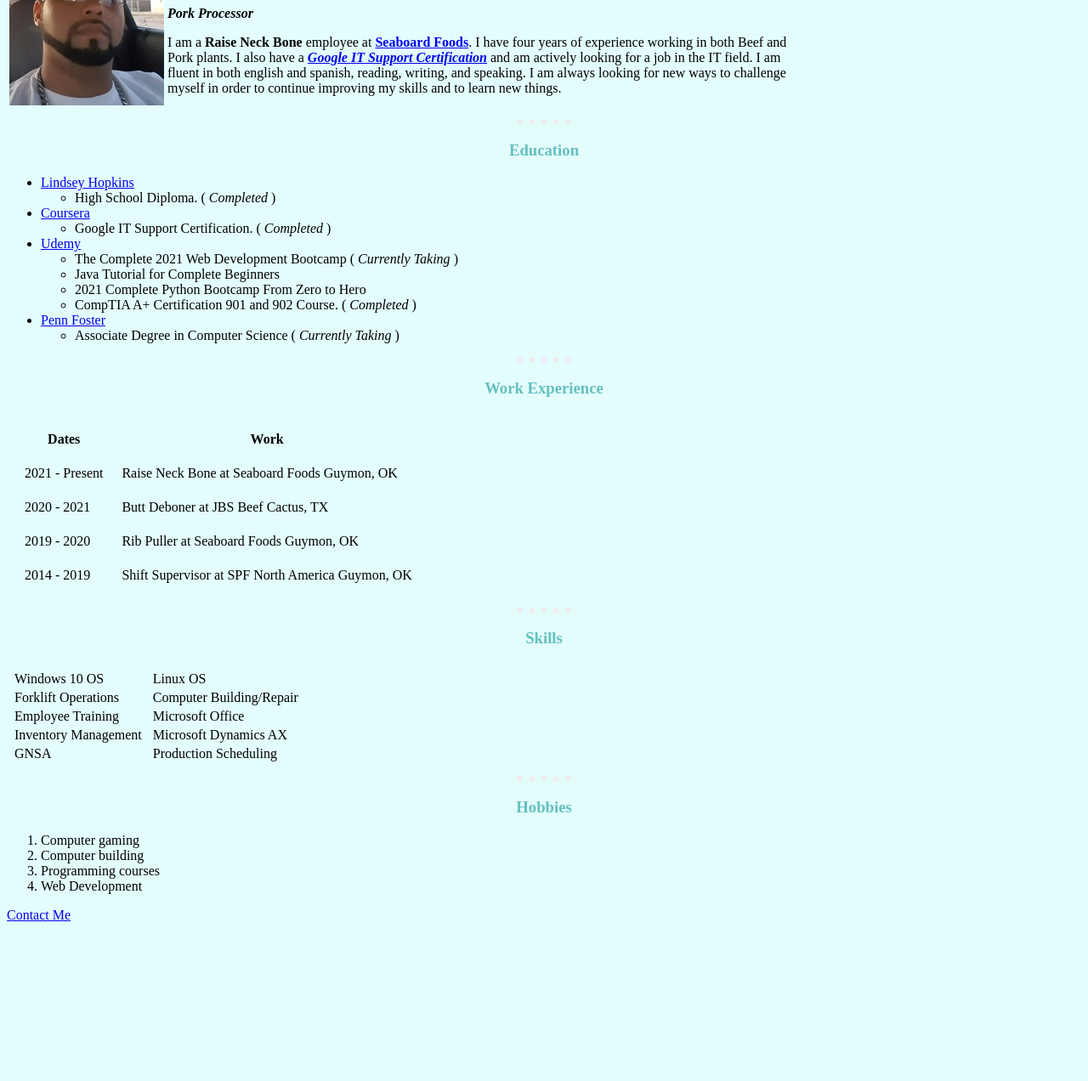
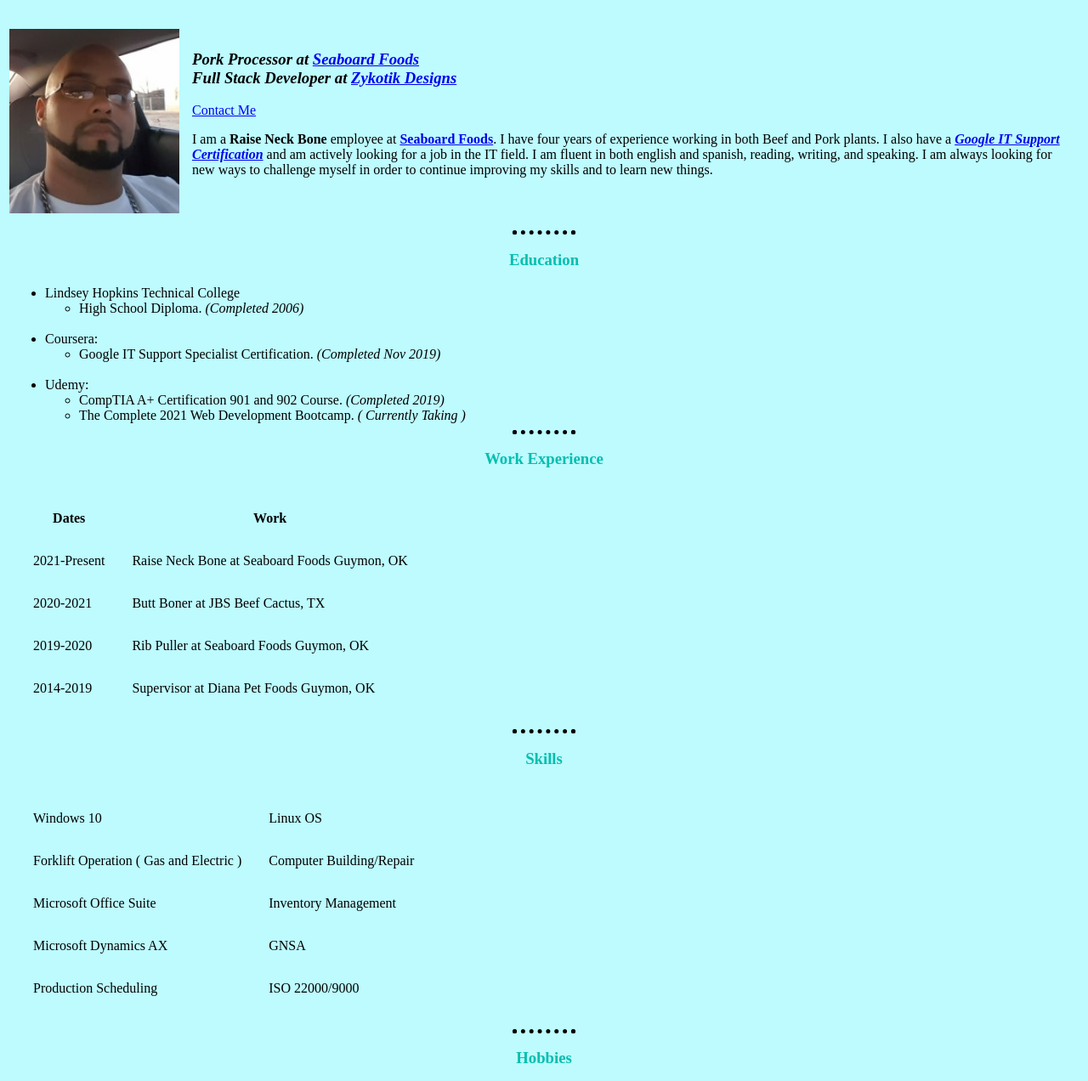
Before and after one commit to ramondh33/cv, a plain HTML site: page index.html in a window 1280 px wide. Shown: the part 84-1356 px from the top of the page at 85% size. Before the commit the page ends 1178 px from the top, so only its background shows below. Drawn offline with Linux system fonts and the light colour scheme.

Commit message:
Add files via upload

```diff
--- a/contact.html
+++ b/contact.html
@@ -1,26 +1,72 @@
 <!DOCTYPE html>
-<html lang="en" dir="ltr">
+<html lang="en">
+  <head>
+    <meta charset="UTF-8" />
+    <meta http-equiv="X-UA-Compatible" content="IE=edge" />
+    <meta name="viewport" content="width=device-width, initial-scale=1.0" />
+    <title>Contact Me</title>
+    <style>
+      body {
+        background-color: rgb(189, 251, 255);
+      }
+    </style>
+  </head>
+  <body>
+    <h1 style="text-align: center; color: rgb(4, 190, 175)">Contact Me</h1>
+    <p>Please use the following form to get in contact with me. Thanks!</p>
+    <form
+      action="mailto:natasmai187@gmail.com"
+      enctype="text/plain"
+      method="post"
+      style="padding: 10px"
+    >
+      <label for="uname">Name:</label><br />
+      <input type="text" name="uname" id="uname" style="margin: 10px" /><br />
+      <label for="uemail">Email:</label><br />
+      <input
+        type="email"
+        name="uemail"
+        id="uemail"
+        style="margin: 10px"
+      /><br />
+      <label for="subject">Subject:</label><br />
+      <textarea
+        name="subject"
+        id="subject"
+        cols="30"
+        rows="1"
+        style="margin: 10px"
+      ></textarea
+      ><br />
+      <label for="message" name="message" id="message"
+        >Enter your message below:</label
+      ><br />
+      <textarea
+        name="message"
+        id="message"
+        cols="100"
+        rows="20"
+        style="margin: 10px"
+      ></textarea
+      ><br />
+      <label for="agree">Best way to contact you:</label><br />
 
-<head>
-  <meta charset="utf-8">
-  <title>Contact Me</title>
-  <link rel="stylesheet" href="css/styles.css">
+      <input type="radio" style="margin: 10px 0" />
+      <label for="text">Text</label><br />
 
-</head>
-
-<body>
-  <p>If you would like to contact me please send me an email using the form below. Thank you!</p>
-  <form action="mailto:ramon.d.hernandez@gmail.com" method="post" enctype="text/plain">
-    <label for="yourName">Name:</label>
-    <input type="text" name="" value="" required><br>
-    <label for="yourEmail">Email:</label>
-    <input type="email" name="" value="" required><br>
-    <label for="yourMessage">Your Message:</label><br>
-    <textarea name="name" rows="10" cols="30"></textarea><br>
-    <input type="submit" name="" value="Send">
-
-  </form>
-  <p>To go back to the main page please click <a href="index.html">here</a></p>
-</body>
-
+      <input type="radio" style="margin: 10px 0" />
+      <label for="call">Phone Call</label><br />
+      <input type="radio" style="margin: 10px 0" />
+      <label for="email">Email</label><br />
+      <button
+        type="button"
+        style="margin: 10px 0"
+        onclick="alert('Thanks for reaching out!');"
+        target="blank"
+      >
+        Send
+      </button>
+    </form>
+    <p>To return to the home page click <a href="index.html">Here</a></p>
+  </body>
 </html>
--- a/index.html
+++ b/index.html
@@ -1,141 +1,163 @@
 <!DOCTYPE html>
-<html lang="en" dir="ltr">
-
+<html lang="en">
   <head>
-  <meta charset="utf-8">
-  <title>Ramon's Personal Site</title>
-  <link rel="stylesheet" href="css/styles.css">
-
+    <meta charset="UTF-8" />
+    <meta http-equiv="X-UA-Compatible" content="IE=edge" />
+    <meta name="viewport" content="width=device-width, initial-scale=1.0" />
+    <title>Ramon D. Hernandez</title>
+    <style>
+      body {
+        background-color: rgb(189, 251, 255);
+      }
+    </style>
   </head>
-
   <body>
+    <h1
+      style="text-align: center; padding-bottom: 30px; color: rgb(4, 190, 175)"
+    >
+      Ramon D. Hernandez
+    </h1>
     <table>
       <tr>
-      <table width='75%'>
-        <td><img src="Images/mine.jpg" alt="Ramon's profile picture."></td>
         <td>
-          <h1>Ramon D. Hernandez</h1>
-          <p><em><strong>Pork Processor</strong></em></p>
-          <p>I am a <strong>Raise Neck Bone</strong> employee at <strong><a href="https://seaboardfoods.com/About/Pages/Facts_Figures_Plant.aspx">Seaboard Foods</a></strong>. I have four years of experience working in both Beef and Pork plants. I
-            also have a
+          <img src="images/me.jpg" alt="Picture of myself." width="200px" />
+        </td>
+        <td>
+          <table cellspacing="10">
+            <tr>
+              <td>
+                <h3>
+                  <em
+                    >Pork Processor at
+                    <a href="http://www.seaboardfoods.com">Seaboard Foods</a
+                    ><br />
+                    Full Stack Developer at
+                    <a href="index.html">Zykotik Designs</a></em
+                  >
+                </h3>
+                <a href="contact.html">Contact Me</a>
+                <br />
+
+                <p>
+                  I am a <strong>Raise Neck Bone</strong> employee at
+                  <strong
+                    ><a
+                      href="https://seaboardfoods.com/About/Pages/Facts_Figures_Plant.aspx"
+                      >Seaboard Foods</a
+                    ></strong
+                  >. I have four years of experience working in both Beef and
+                  Pork plants. I also have a
                   <a
-              href="https://www.coursera.org/professional-certificates/google-it-support?utm_source=gg&utm_medium=sem&utm_campaign=05-GITSupport-US-DesktopOnly&utm_content=05-GITSupport-US-DesktopOnly&campaignid=2024515338&adgroupid=120728026058&device=c&keyword=&matchtype=b&network=g&devicemodel=&adpostion=&creativeid=506862277148&hide_mobile_promo&gclid=Cj0KCQjwp86EBhD7ARIsAFkgakgn7cdbW-xfRkMtgNpi5ESNG209Ets1x7u6zxmLQZLd9l8cNPvlnsYaAoOAEALw_wcB"><em><strong>Google
-                  IT Support Certification</strong></em></a>
-            and am actively looking for a job in the IT field. I am fluent in both english and spanish, reading, writing, and speaking. I am always looking for new ways to challenge myself in order to continue improving my skills and to learn new
-            things.
+                    href="https://www.coursera.org/professional-certificates/google-it-support?utm_source=gg&utm_medium=sem&utm_campaign=05-GITSupport-US-DesktopOnly&utm_content=05-GITSupport-US-DesktopOnly&campaignid=2024515338&adgroupid=120728026058&device=c&keyword=&matchtype=b&network=g&devicemodel=&adpostion=&creativeid=506862277148&hide_mobile_promo&gclid=Cj0KCQjwp86EBhD7ARIsAFkgakgn7cdbW-xfRkMtgNpi5ESNG209Ets1x7u6zxmLQZLd9l8cNPvlnsYaAoOAEALw_wcB"
+                    ><em
+                      ><strong>Google IT Support Certification</strong></em
+                    ></a
+                  >
+                  and am actively looking for a job in the IT field. I am fluent
+                  in both english and spanish, reading, writing, and speaking. I
+                  am always looking for new ways to challenge myself in order to
+                  continue improving my skills and to learn new things.
                 </p>
               </td>
-      </table>
-    </tr>
-
-  </table>
-  <hr>
-  <h3>Education</h3>
-  <ul>
-    <li><a href="https://www.lindseyhopkins.edu/">Lindsey Hopkins</a></li>
-    <ul>
-      <li>High School Diploma. ( <em>Completed</em> )</li>
-    </ul>
-    <li><a href="https://www.coursera.org/">Coursera</a></li>
-    <ul>
-      <li>Google IT Support Certification. ( <em>Completed</em> )</li>
-    </ul>
-    <li><a href="https://www.udemy.com/">Udemy</a></li>
-    <ul>
-      <li>The Complete 2021 Web Development Bootcamp ( <em>Currently Taking</em> )</li>
-      <li>Java Tutorial for Complete Beginners</li>
-      <li>2021 Complete Python Bootcamp From Zero to Hero</li>
-      <li>CompTIA A+ Certification 901 and 902 Course. ( <em>Completed</em> )</li>
-    </ul>
-    <li><a
-        href="https://lp.pennfoster.edu/ppc/all-online-courses?adkey=Q179660&campaignid=776926740&adgroupid=43150372723&keywordid=296677633814&creativeid=427612421894&network=g&device=c&gclid=Cj0KCQjwp86EBhD7ARIsAFkgakiSREbvDpXF_XHcodCTriWzM4cuI0nSBjmtQsIjmu2UX-YvquC-y44aAstJEALw_wcB&mkwid=fCi8gh6P&extensionid=&matchtype=e&ifsearch=search&ifdisplay=&gclid=Cj0KCQjwp86EBhD7ARIsAFkgakiSREbvDpXF_XHcodCTriWzM4cuI0nSBjmtQsIjmu2UX-YvquC-y44aAstJEALw_wcB&sessionId=6a8d3742-d7d0-4b0c-9fd1-e3234d46d626">Penn
-        Foster</a></li>
-    <ul>
-      <li>Associate Degree in Computer Science ( <em>Currently Taking</em> )</li>
-    </ul>
-  </ul>
-  </ul>
-  <hr>
-  <h3>Work Experience</h3>
-  <table cellspacing='20'>
-    <thead>
-      <th>Dates</th>
-      <th>Work</th>
-    </thead>
-    <tbody>
-      <tr>
-        <td>2021 - Present</td>
-        <td>Raise Neck Bone at Seaboard Foods Guymon, OK</td>
             </tr>
             <tr>
-        <td>2020 - 2021</td>
-        <td>Butt Deboner at JBS Beef Cactus, TX</td>
+              <td></td>
             </tr>
             <tr>
-        <td>2019 - 2020</td>
-        <td>Rib Puller at Seaboard Foods Guymon, OK</td>
-      </tr>
-      <tr>
-        <td>2014 - 2019</td>
-        <td>Shift Supervisor at SPF North America Guymon, OK</td>
-      </tr>
-    </tbody>
-  </table>
-  <hr>
-  <h3>Skills</h3>
-  <table cellspacing='5'>
-    <tr>
-      <td>
-        <table>
-          <tr>
-            <td>Windows 10 OS</td>
-          </tr>
-          <tr>
-            <td>Forklift Operations</td>
-          </tr>
-          <tr>
-            <td>Employee Training</td>
-          </tr>
-          <tr>
-            <td>Inventory Management</td>
-          </tr>
-          <tr>
-            <td>GNSA</td>
-          </tr>
-        </table>
-      </td>
-      <td>
-        <table>
-          <tr>
-            <td>Linux OS</td>
-          </tr>
-          <tr>
-            <td>Computer Building/Repair</td>
-          </tr>
-          <tr>
-            <td>Microsoft Office</td>
-          </tr>
-          <tr>
-            <td>Microsoft Dynamics AX</td>
-          </tr>
-          <tr>
-            <td>Production Scheduling</td>
+              <td></td>
             </tr>
           </table>
         </td>
       </tr>
+    </table>
+
+    <hr style="border: dotted 5px; border-bottom: 0; max-width: 5%" />
+    <h3 style="text-align: center; color: rgb(4, 190, 175)">Education</h3>
+    <ul style="margin: 5px">
+      <li>
+        Lindsey Hopkins Technical College
+        <ul>
+          <li>High School Diploma. <em>(Completed 2006)</em></li>
+        </ul>
+      </li>
+      <br />
+      <li>
+        Coursera:
+        <ul>
+          <li>
+            Google IT Support Specialist Certification.
+            <em>(Completed Nov 2019)</em>
+          </li>
+        </ul>
+      </li>
+      <br />
+      <li>
+        Udemy:
+        <ul>
+          <li>
+            CompTIA A+ Certification 901 and 902 Course.
+            <em>(Completed 2019)</em>
+          </li>
+          <li>
+            The Complete 2021 Web Development Bootcamp.
+            <em>( Currently Taking )</em>
+          </li>
+        </ul>
+      </li>
+    </ul>
+    <hr style="border: dotted 5px; border-bottom: 0; max-width: 5%" />
+    <h3 style="text-align: center; color: rgb(4, 190, 175)">Work Experience</h3>
+    <table cellspacing="30px">
+      <th>Dates</th>
+      <th>Work</th>
+      <tr>
+        <td>2021-Present</td>
+        <td>Raise Neck Bone at Seaboard Foods Guymon, OK</td>
+      </tr>
+      <tr>
+        <td>2020-2021</td>
+        <td>Butt Boner at JBS Beef Cactus, TX</td>
+      </tr>
+      <tr>
+        <td>2019-2020</td>
+        <td>Rib Puller at Seaboard Foods Guymon, OK</td>
+      </tr>
+      <tr>
+        <td>2014-2019</td>
+        <td>Supervisor at Diana Pet Foods Guymon, OK</td>
       </tr>
     </table>
-  <hr>
-  <h3>Hobbies</h3>
+    <hr style="border: dotted 5px; border-bottom: 0; max-width: 5%" />
+    <h3 style="text-align: center; color: rgb(4, 190, 175)">Skills</h3>
+    <table cellspacing="30px">
+      <tr>
+        <td>Windows 10</td>
+        <td>Linux OS</td>
+      </tr>
+      <tr>
+        <td>Forklift Operation ( Gas and Electric )</td>
+        <td>Computer Building/Repair</td>
+      </tr>
+      <tr>
+        <td>Microsoft Office Suite</td>
+        <td>Inventory Management</td>
+      </tr>
+      <tr>
+        <td>Microsoft Dynamics AX</td>
+        <td>GNSA</td>
+      </tr>
+      <tr>
+        <td>Production Scheduling</td>
+        <td>ISO 22000/9000</td>
+      </tr>
+    </table>
+    <hr style="border: dotted 5px; border-bottom: 0; max-width: 5%" />
+    <h3 style="text-align: center; color: rgb(4, 190, 175)">Hobbies</h3>
     <ol>
-    <li>Computer gaming</li>
-    <li>Computer building</li>
-    <li>Programming courses</li>
-    <li>Web Development</li>
-
+      <li>Web Design</li>
+      <li>Programming</li>
+      <li>Building Custom Computers</li>
+      <li>Computer Repair</li>
     </ol>
-  <a href="contact.html">Contact Me</a>
-  </bo\dy>
-
+  </body>
 </html>
```
Also changed, not shown: images/me.jpg (added). Lines whose indentation alone changed are shown as unchanged.
